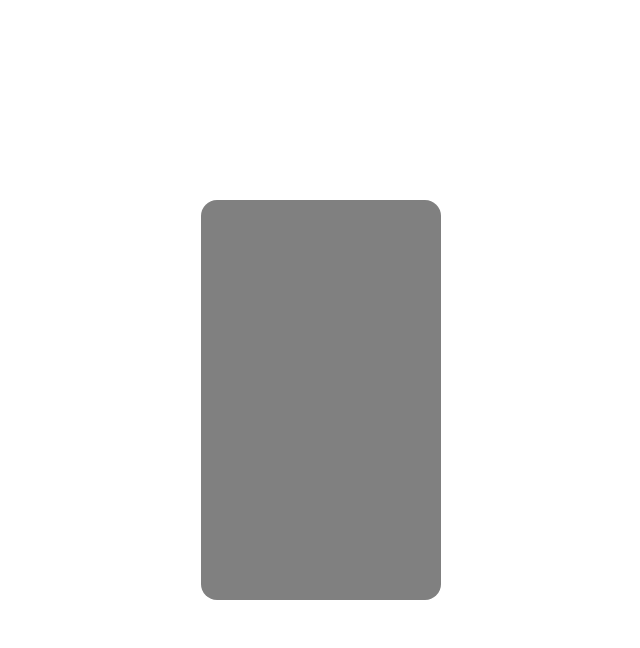
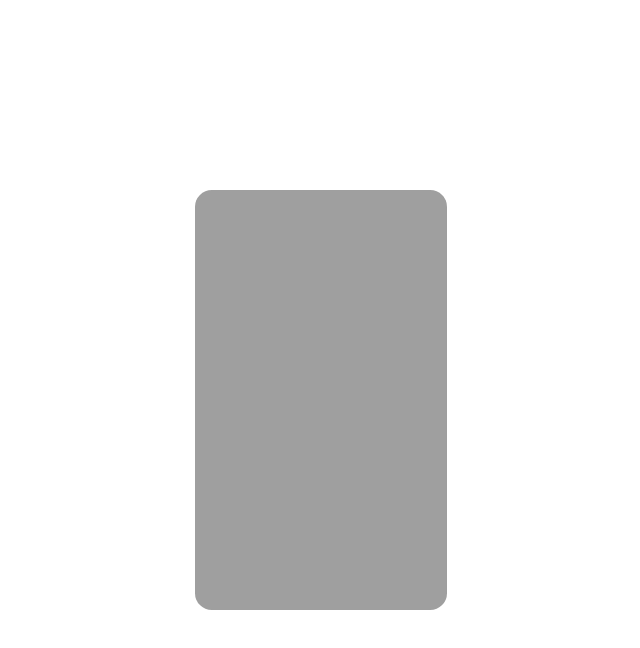
Before and after one commit to ulxsth/card-animation-test, a website built with Vite: page index.html in a window 1280 px wide. In both pictures the pointer is over the element 640 px from the left and 400 px from the top of the page. Shown: the whole page, without its empty margins (319-959 px from the left). Built offline with nearby package versions, Linux system fonts and the light colour scheme.

Commit message:
update: ホバー時にち反応するように

```diff
--- a/css/style.css
+++ b/css/style.css
@@ -8,9 +8,8 @@
   display: flex;
   width: 100%;
   height: 100vh;
-
   justify-content: center;
-    align-items: center;
+  align-items: center;
 }
 
 .card {
@@ -18,4 +17,10 @@
   height: 25em;
   background-color: gray;
   border-radius: 1em;
+  transition: filter 0.3s ease, transform 0.3s ease;
 }
+
+.card:hover {
+  filter: brightness(1.2) contrast(1.2);
+  transform: scale(1.05);
+}
```
